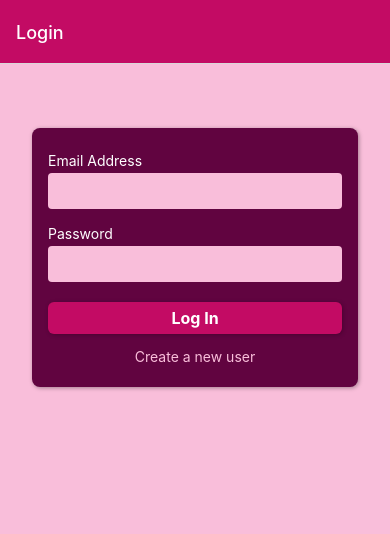
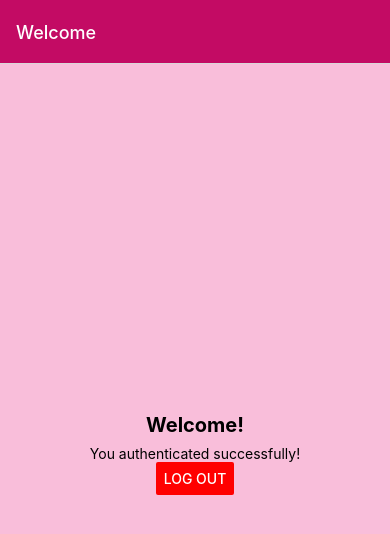
Before and after one commit to Mrkouhadi/RN-auth-fiebase, a React Native app: screen / in a window 390 px wide. Shown: the top 534 px of the page. Built offline with nearby package versions, Linux system fonts and the light colour scheme.

Commit message:
securing the navigator and showing welcome screen when is authecated

```diff
--- a/App.js
+++ b/App.js
@@ -6,7 +6,8 @@ import LoginScreen from './screens/LoginScreen';
 import SignupScreen from './screens/SignupScreen';
 import WelcomeScreen from './screens/WelcomeScreen';
 import { Colors } from './constants/styles';
-import AuthContextProvider from './store/auth-context';
+import AuthContextProvider, { AuthContext } from './store/auth-context';
+import { useContext } from 'react';
 
 const Stack = createNativeStackNavigator();
 
@@ -40,10 +41,14 @@ function AuthenticatedStack() {
 }
 
 function Navigation() {
+  const authCtx = useContext(AuthContext)
+
   return (
     <AuthContextProvider>
       <NavigationContainer>
-        <AuthStack />
+        {
+          !authCtx.isAuthenticated ? <AuthenticatedStack /> :  <AuthStack />
+        }
       </NavigationContainer>
     </AuthContextProvider>
   );
```
